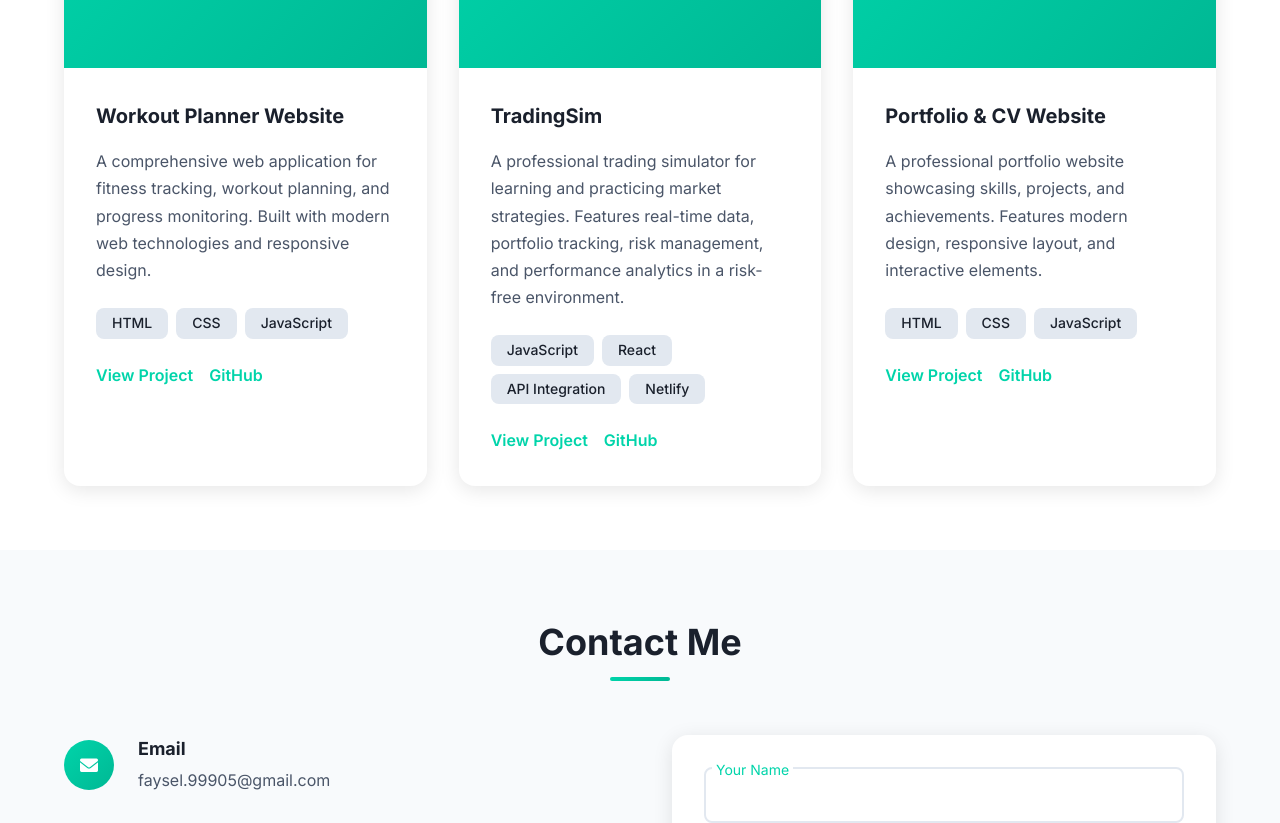
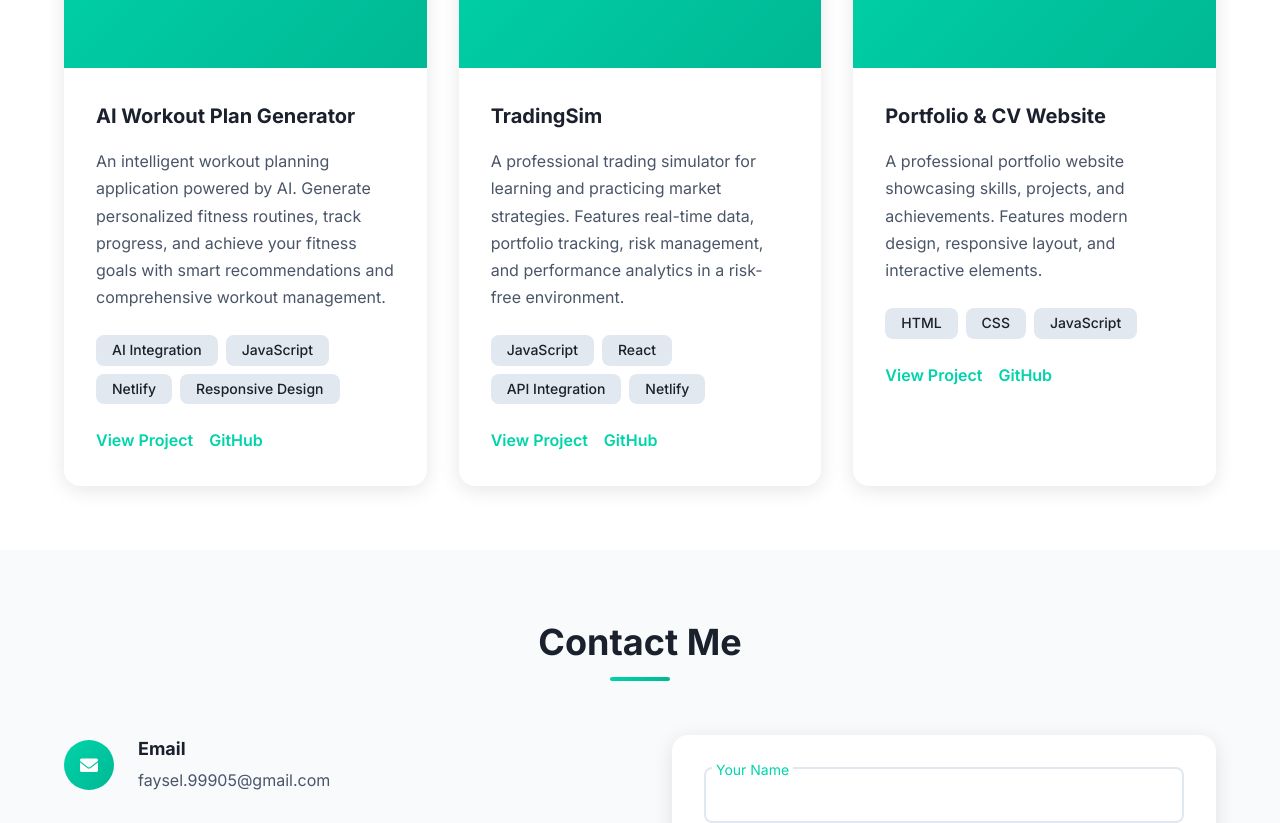
Before and after one commit to faysel99905-web/my-cvweb, a plain HTML site: page frontent/index.html in a window 1280 px wide. Shown: the part 3614-4437 px from the top of the page. Drawn offline with Linux system fonts and the light colour scheme.

Commit message:
Update Workout Planner project with AI Workout Plan Generator live demo

```diff
--- a/frontent/index.html
+++ b/frontent/index.html
@@ -230,18 +230,19 @@
                         </div>
                     </div>
                     <div class="project-content">
-                        <h3>Workout Planner Website</h3>
+                        <h3>AI Workout Plan Generator</h3>
                         <p>
-                            A comprehensive web application for fitness tracking, workout planning, and progress monitoring. Built with modern web technologies and responsive design.
+                            An intelligent workout planning application powered by AI. Generate personalized fitness routines, track progress, and achieve your fitness goals with smart recommendations and comprehensive workout management.
                         </p>
                         <div class="project-tech">
-                            <span class="tech-tag">HTML</span>
-                            <span class="tech-tag">CSS</span>
+                            <span class="tech-tag">AI Integration</span>
                             <span class="tech-tag">JavaScript</span>
+                            <span class="tech-tag">Netlify</span>
+                            <span class="tech-tag">Responsive Design</span>
                         </div>
                         <div class="project-links">
-                            <a href="#" class="project-link">View Project</a>
-                            <a href="#" class="project-link">GitHub</a>
+                            <a href="https://workoutplanner-ai.netlify.app/" target="_blank" rel="noopener noreferrer" class="project-link">View Project</a>
+                            <a href="https://github.com/faysel99905-web" target="_blank" rel="noopener noreferrer" class="project-link">GitHub</a>
                         </div>
                     </div>
                 </div>
@@ -263,7 +264,7 @@
                             <span class="tech-tag">Netlify</span>
                         </div>
                         <div class="project-links">
-                            <a href="https://trading-simm.netlify.app/" target="_blank" rel="noopener noreferrer" class="project-link">View Project</a>
+                            <a href="https://tradindsimmq8.netlify.app/" target="_blank" rel="noopener noreferrer" class="project-link">View Project</a>
                             <a href="https://github.com/faysel99905-web" target="_blank" rel="noopener noreferrer" class="project-link">GitHub</a>
                         </div>
                     </div>
--- a/frontent/style.css
+++ b/frontent/style.css
@@ -1064,6 +1064,7 @@ section {
 
 [data-theme="dark"] .github-link {
   background: #0076b523;
+
   border-color: #444;
   color: white;
 }
```
